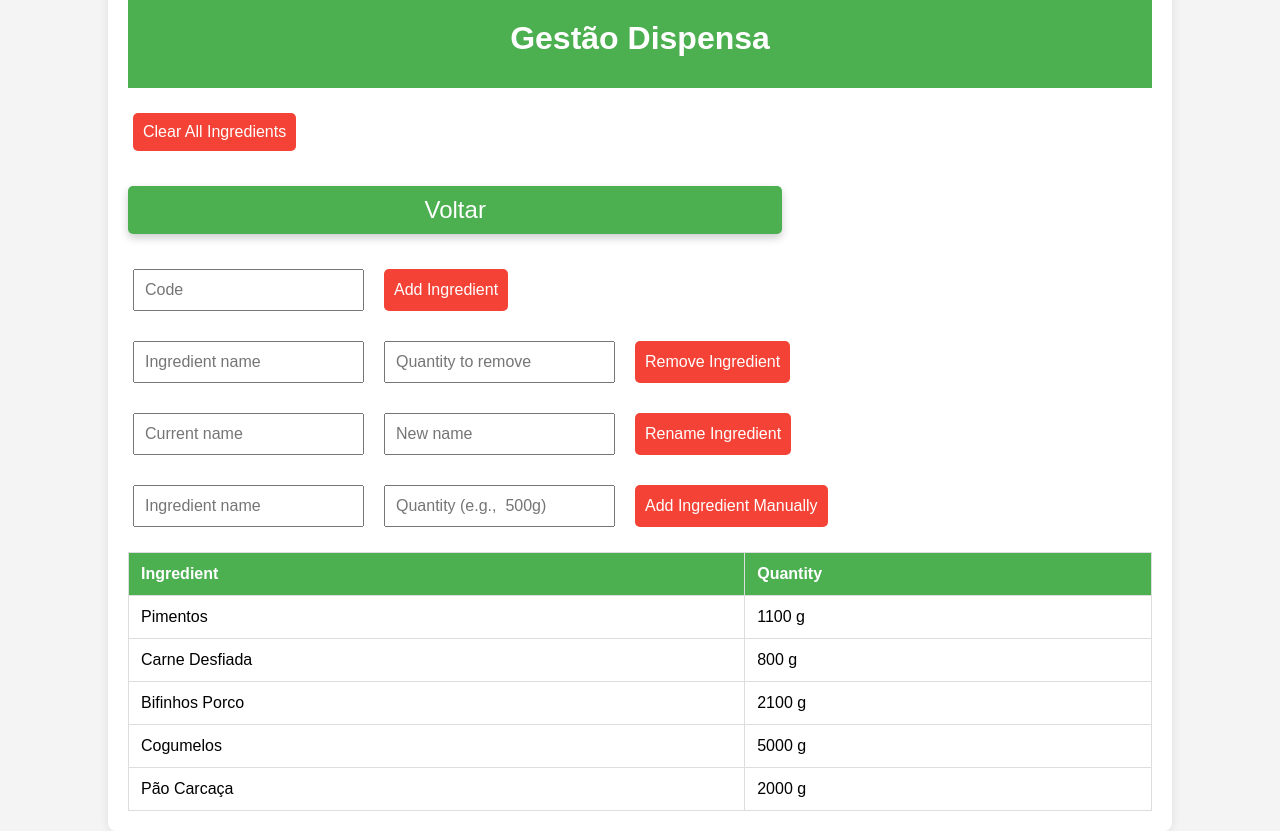
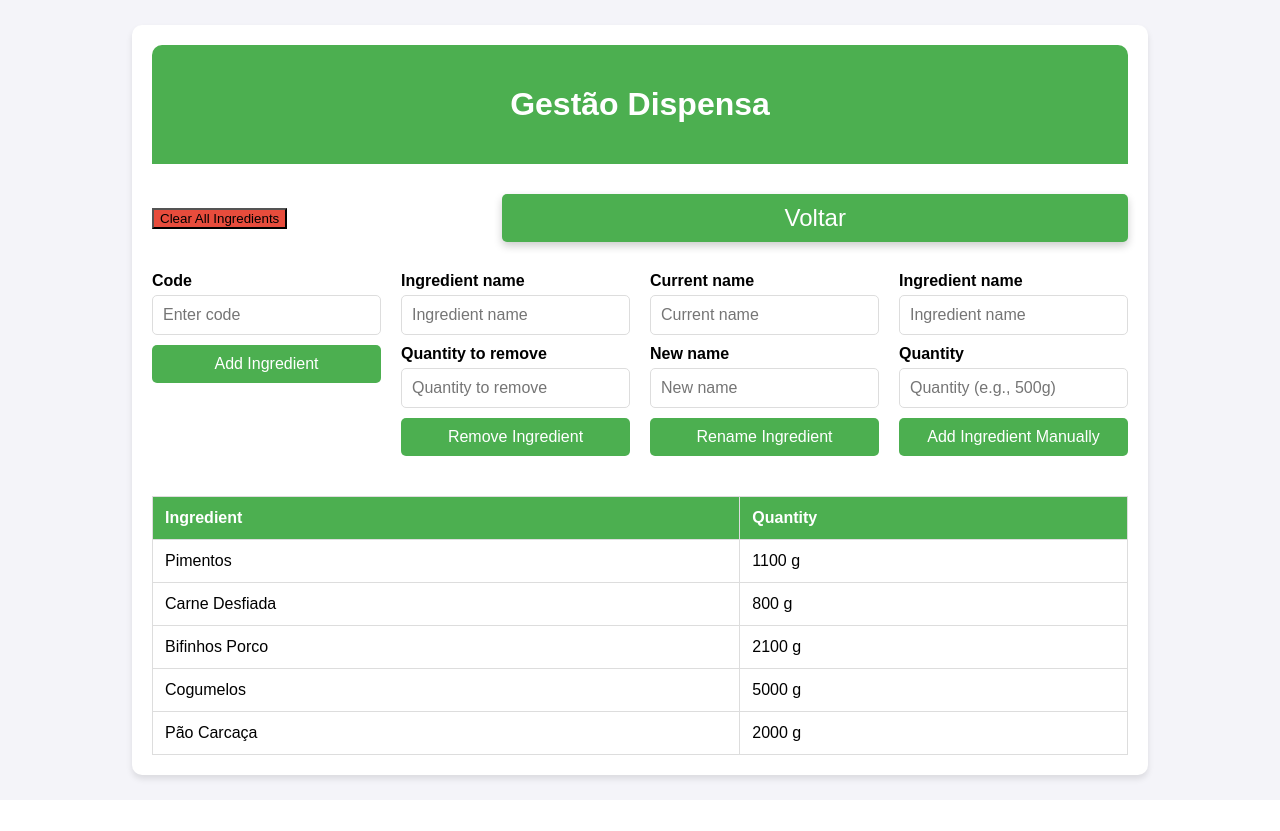
Before and after one commit to fredluz/KitchenQuest, a Flask app: page /dispensa in a window 1280 px wide. After the commit the page ends 784 px from the top, so only its background shows below. Run offline with Flask 3, Linux system fonts and the light colour scheme.

Commit message:
added for-you function. reworked visual layout

```diff
--- a/app.py
+++ b/app.py
@@ -35,10 +35,6 @@ def dispensa():
 @app.route('/social')
 def social():
     return render_template('social.html')
-
-@app.route('/foryou')
-def foryou():
-    return render_template('foryou.html')
 
 @app.route('/add_ingredient', methods=['POST'])
 def add_ingredient():
@@ -266,6 +262,24 @@ def recipes():
 
     return render_template('recipes.html', recipe_details=recipe_details, ingredients=ingredients_in_pantry, normalize_quantity=normalize_quantity)
 
+@app.route('/for-you')
+def for_you():
+    recipes = Recipe.query.all()
+    ingredients_in_pantry = Ingredient.query.all()
+    available_recipes = []
+
+    for recipe in recipes:
+        ingredients = RecipeIngredient.query.filter_by(recipe_id=recipe.id).all()
+        can_make = True
+        for recipe_ingredient in ingredients:
+            ingredient = Ingredient.query.filter_by(name=recipe_ingredient.ingredient_name).first()
+            if not ingredient or int(normalize_quantity(ingredient.quantity).split()[0]) < int(normalize_quantity(recipe_ingredient.quantity).split()[0]):
+                can_make = False
+                break
+        if can_make:
+            available_recipes.append({'recipe': recipe, 'ingredients': ingredients})
+
+    return render_template('for-you.html', available_recipes=available_recipes)
 
 @app.route('/add_recipe', methods=['POST'])
 def add_recipe():
--- a/templates/dispensa.html
+++ b/templates/dispensa.html
@@ -2,55 +2,95 @@
 <html lang="en">
 <head>
     <meta charset="UTF-8">
-    <title>Gestão de Dispensa</title>
+    <title>Gestão Dispensa</title>
     <link rel="stylesheet" href="{{ url_for('static', filename='styles/styles.css') }}">
     <style>
         body {
-            font-family: Arial, sans-serif;
-            background-color: #f4f4f4;
+            font-family: 'Arial', sans-serif;
+            background-color: #f4f4f9;
             margin: 0;
             padding: 0;
         }
         .container {
-            width: 80%;
-            margin: 0 auto;
+            max-width: 1200px;
+            margin: 50px auto;
             padding: 20px;
             background-color: #fff;
-            box-shadow: 0 0 10px rgba(0, 0, 0, 0.1);
-            border-radius: 8px;
+            border-radius: 10px;
+            box-shadow: 0 4px 6px rgba(0, 0, 0, 0.1);
         }
         header {
             text-align: center;
-            padding: 10px 0;
+            padding: 20px 0;
             background-color: #4CAF50;
             color: white;
-            border-radius: 8px 8px 0 0;
+            border-radius: 10px 10px 0 0;
         }
-        form {
-            margin: 20px 0;
+        .button {
+            display: inline-block;
+            padding: 10px 20px;
+            margin: 10px 0;
+            color: white;
+            background-color: #4CAF50;
+            text-decoration: none;
+            border-radius: 5px;
+            text-align: center;
+            transition: background-color 0.3s ease;
+            cursor: pointer;
+        }
+        .button:hover {
+            background-color: #45a049;
+        }
+        .button-clear {
+            background-color: #e74c3c;
+        }
+        .button-clear:hover {
+            background-color: #c0392b;
+        }
+        .form-container {
             display: flex;
             flex-wrap: wrap;
-            gap: 10px;
+            gap: 20px;
+            margin-bottom: 30px;
         }
-        form input[type="text"], form input[type="number"], form button {
+        .form-group {
+            flex: 1;
+            display: flex;
+            flex-direction: column;
+        }
+        .form-group label {
+            font-weight: bold;
+            margin-bottom: 5px;
+        }
+        .form-group input[type="text"],
+        .form-group input[type="number"],
+        .form-group input[type="submit"] {
             padding: 10px;
-            margin: 5px;
+            margin-bottom: 10px;
             font-size: 16px;
+            border: 1px solid #ddd;
+            border-radius: 5px;
+            transition: border-color 0.3s ease;
         }
-        form button {
-            background-color: #f44336;
+        .form-group input[type="submit"] {
+            background-color: #4CAF50;
             color: white;
             border: none;
-            border-radius: 5px;
             cursor: pointer;
         }
-        form button:hover {
-            background-color: #d32f2f;
+        .form-group input[type="submit"]:hover {
+            background-color: #45a049;
+        }
+        .form-group input:focus {
+            border-color: #4CAF50;
+            outline: none;
+        }
+        .table-container {
+            overflow-x: auto;
         }
         table {
             width: 100%;
             border-collapse: collapse;
-            margin-top: 20px;
         }
         table, th, td {
             border: 1px solid #ddd;
@@ -63,19 +103,6 @@
             background-color: #4CAF50;
             color: white;
         }
-        .button {
-            display: inline-block;
-            padding: 10px 20px;
-            margin: 10px 0;
-            color: white;
-            background-color: #4CAF50;
-            text-decoration: none;
-            border-radius: 5px;
-            text-align: center;
-        }
-        .button:hover {
-            background-color: #45a049;
-        }
     </style>
 </head>
 <body>
@@ -83,34 +110,44 @@
         <header>
             <h1>Gestão Dispensa</h1>
         </header>
-        <form method="POST" action="/clear_ingredients">
-            <button type="submit" onclick="return confirm('Are you sure you want to delete all ingredients?');">Clear All Ingredients</button>
-        </form>
+        <div style="display: flex; justify-content: space-between; align-items: center; margin: 20px 0;">
+            <button class="button-clear" onclick="clearIngredients()">Clear All Ingredients</button>
             <a href="{{ url_for('index') }}" class="button">Voltar</a>
+        </div>
 
-        <form method="POST" action="/add_ingredient">
-            <input type="text" name="code" placeholder="Code" required>
-            <button type="submit">Add Ingredient</button>
+        <div class="form-container">
+            <form method="POST" action="{{ url_for('add_ingredient') }}" class="form-group">
+                <label for="code">Code</label>
+                <input type="text" id="code" name="code" placeholder="Enter code">
+                <input type="submit" value="Add Ingredient">
             </form>
 
-        <form method="POST" action="/remove_ingredient">
-            <input type="text" name="ingredient_name" placeholder="Ingredient name" required>
-            <input type="number" name="quantity_to_remove" placeholder="Quantity to remove" required>
-            <button type="submit">Remove Ingredient</button>
+            <form method="POST" action="{{ url_for('remove_ingredient') }}" class="form-group">
+                <label for="ingredient_name">Ingredient name</label>
+                <input type="text" id="ingredient_name" name="ingredient_name" placeholder="Ingredient name">
+                <label for="quantity_to_remove">Quantity to remove</label>
+                <input type="text" id="quantity_to_remove" name="quantity_to_remove" placeholder="Quantity to remove">
+                <input type="submit" value="Remove Ingredient">
             </form>
 
-        <form method="POST" action="/rename_ingredient">
-            <input type="text" name="current_name" placeholder="Current name" required>
-            <input type="text" name="new_name" placeholder="New name" required>
-            <button type="submit">Rename Ingredient</button>
+            <form method="POST" action="{{ url_for('rename_ingredient') }}" class="form-group">
+                <label for="current_name">Current name</label>
+                <input type="text" id="current_name" name="current_name" placeholder="Current name">
+                <label for="new_name">New name</label>
+                <input type="text" id="new_name" name="new_name" placeholder="New name">
+                <input type="submit" value="Rename Ingredient">
             </form>
 
-        <form method="POST" action="/add_ingredient_manual">
-            <input type="text" name="name" placeholder="Ingredient name" required>
-            <input type="text" name="quantity" placeholder="Quantity (e.g.,  500g)" required>
-            <button type="submit">Add Ingredient Manually</button>
+            <form method="POST" action="{{ url_for('add_ingredient_manual') }}" class="form-group">
+                <label for="manual_name">Ingredient name</label>
+                <input type="text" id="manual_name" name="name" placeholder="Ingredient name">
+                <label for="manual_quantity">Quantity</label>
+                <input type="text" id="manual_quantity" name="quantity" placeholder="Quantity (e.g., 500g)">
+                <input type="submit" value="Add Ingredient Manually">
             </form>
+        </div>
 
+        <div class="table-container">
             <table>
                 <thead>
                     <tr>
@@ -128,10 +165,21 @@
                 </tbody>
             </table>
         </div>
+    </div>
 
-    <script src="https://code.jquery.com/jquery-3.6.0.min.js"></script>
     <script>
-        // JavaScript for dynamic behavior (if needed)
+        function clearIngredients() {
+            if (confirm("Are you sure you want to clear all ingredients?")) {
+                fetch("{{ url_for('clear_ingredients') }}", { method: 'POST' })
+                    .then(response => {
+                        if (response.ok) {
+                            location.reload();
+                        } else {
+                            alert('Failed to clear ingredients');
+                        }
+                    });
+            }
+        }
     </script>
 </body>
 </html>
```
Also changed, not shown: templates/for-you.html (added, +157 -0 lines), templates/foryou.html (deleted, +0 -15 lines), templates/index.html (+75 -13 lines), templates/social.html (deleted, +0 -15 lines), instance/pantry.db. Lines whose indentation alone changed are shown as unchanged.
